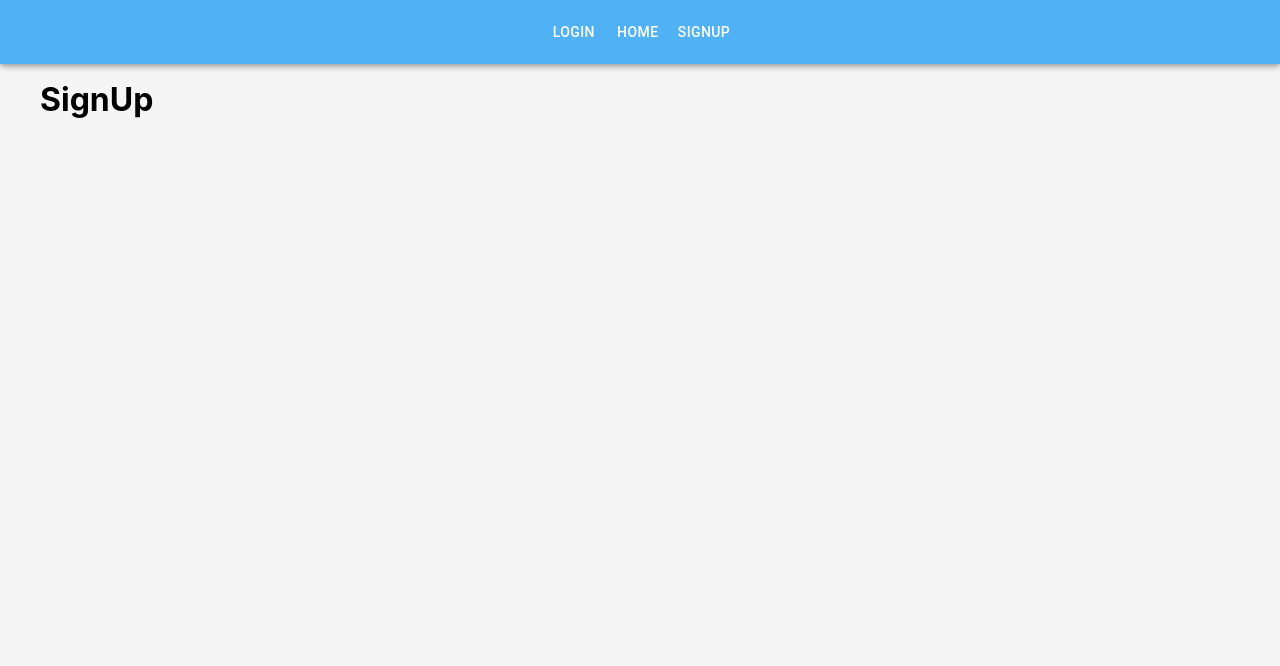
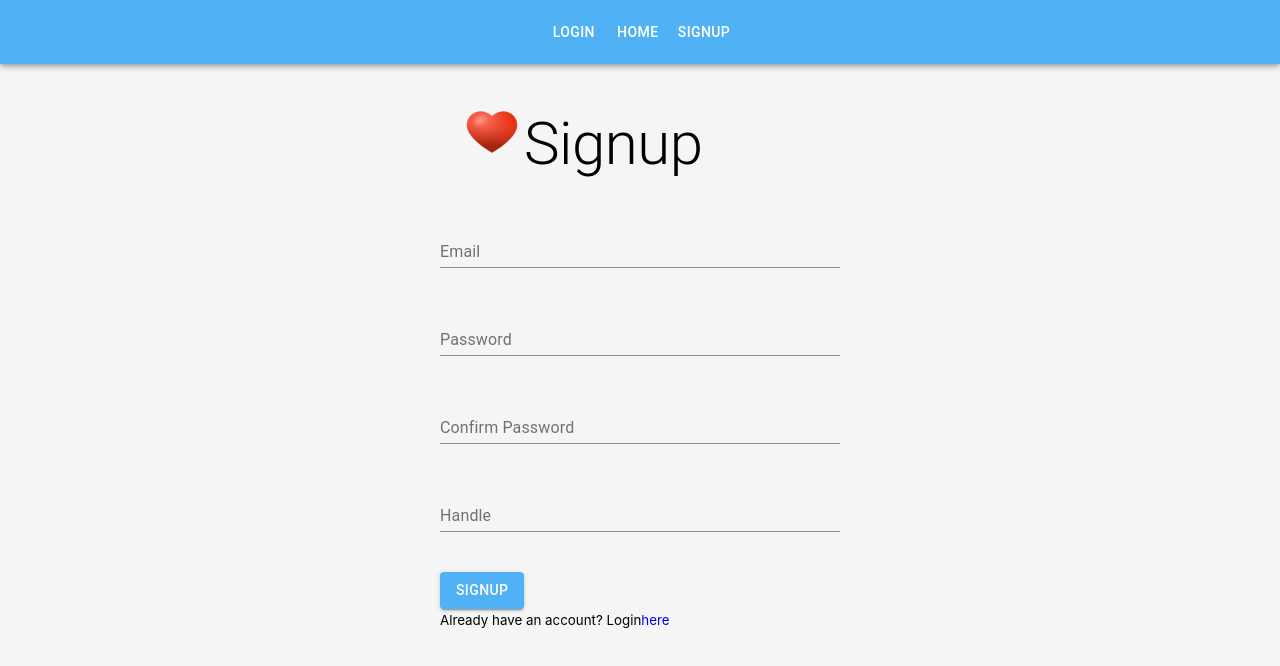
Before and after one commit to keddy406/FBClone-client, a React (Create React App) app in the folder fbclone-client/: page /signup in a window 1280 px wide. Shown: the top 666 px of the page. Built offline with nearby package versions, Linux system fonts and the light colour scheme.

Commit message:
get/store token for signup/login, reorganize theme.js,

```diff
--- a/fbclone-client/package.json
+++ b/fbclone-client/package.json
@@ -9,6 +9,7 @@
     "@testing-library/user-event": "^7.2.1",
     "axios": "^0.19.2",
     "dayjs": "^1.8.27",
+    "jwt-decode": "^2.2.0",
     "react": "^16.13.1",
     "react-dom": "^16.13.1",
     "react-router-dom": "^5.2.0",
--- a/fbclone-client/src/App.js
+++ b/fbclone-client/src/App.js
@@ -1,48 +1,53 @@
 import React, { Component } from "react";
 import { BrowserRouter as Router, Route, Switch } from "react-router-dom";
 import "./App.css";
-import {MuiThemeProvider,createMuiTheme} from '@material-ui/core/styles/';
-
+import { MuiThemeProvider, createMuiTheme } from "@material-ui/core/styles/";
+import jwtDecode from "jwt-decode";
+import themeFile from "./util/theme";
 //Components
 import NavBar from "./components/Navbar";
-
+import AuthRoute from "./util/AuthRoute";
 //Pages
 import home from "./pages/home";
 import login from "./pages/login";
 import signup from "./pages/signup";
 
-const theme = createMuiTheme({
-  palette: {
-    primary: {
-      light: '#8ae4ff',
-      main: '#50b2f4',
-      dark: '#0083c1',
-      contrastText: '#ffffff',
-    },
-    secondary: {
-      light: '#e1684f',
-      main: '#aa3925',
-      dark: '#740000',
-      contrastText: '#ffffff',
-    },
-  },
-    typography:{
-      userNextVariants: true
+const theme = createMuiTheme(themeFile);
+
+let authenticated;
+const token = localStorage.FBIdToken;
+if (token) {
+  const decodeToken = jwtDecode(token);
+  if (decodeToken.exp * 1000 < Date.now()) {
+    window.location.href = "/login";
+    authenticated = false;
+  } else {
+    authenticated = true;
   }
-});
+}
 
 class App extends Component {
   render() {
     return (
-      <MuiThemeProvider theme ={theme}>
+      <MuiThemeProvider theme={theme}>
         <div>
           <Router>
             <NavBar />
             <div className="container">
               <Switch>
                 <Route exact path="/" component={home} />
-              <Route exact path="/signup" component={signup} />
-              <Route exact path="/login" component={login} />
+                <AuthRoute
+                  exact
+                  path="/signup"
+                  component={signup}
+                  authenticated={authenticated}
+                />
+                <AuthRoute
+                  exact
+                  path="/login"
+                  component={login}
+                  authenticated={authenticated}
+                />
               </Switch>
             </div>
           </Router>
--- a/fbclone-client/src/pages/login.js
+++ b/fbclone-client/src/pages/login.js
@@ -1,26 +1,15 @@
 import React, { Component } from "react";
 import { withStyles } from "@material-ui/core/styles";
-import { TextField, Grid, Typography, Button } from "@material-ui/core";
+import { TextField, Grid, Typography, Button, CircularProgress } from "@material-ui/core";
 import PropTypes from "prop-types";
 import AppIcon from "../images/logo.png";
 import axios from "axios";
-const styles = {
-  form: {
-    TextAlign: "center",
-  },
-  image: {
-    margin: "20px auto 20px auto",
-  },
-  pageTitle: {
-    margin: "0 auto 20px auto",
-  },
-  textField: {
-    margin: "20px auto 20px auto",
-  },
-  button: {
-    marginTop: 20,
-  },
-};
+import { Link } from "react-router-dom";
+
+
+const styles =(theme) =>({
+  ...theme.spreadThis
+})
 
 class login extends Component {
   constructor() {
@@ -44,6 +33,7 @@ class login extends Component {
     axios
       .post("/login", userData)
       .then((res) => {
+        localStorage.setItem("FBIdToken", `Bearer ${res.data.token}`);
         console.log(res.data);
         this.setState({
           loading: false,
@@ -51,7 +41,7 @@ class login extends Component {
         this.props.history.push("/");
       })
       .catch((err) => {
-          console.log(err)
+        console.log(err);
         this.setState({
           errors: err.response.data,
           loading: false,
@@ -70,12 +60,12 @@ class login extends Component {
       <Grid container className={classes.form}>
         <Grid item sm />
         <Grid item sm>
-          <img src={AppIcon} alt="Fire" className={classes.image} />
           <Typography variant="h2" className={classes.pageTitle}>
+            <img src={AppIcon} alt="Fire" className={classes.image} />
             Login
           </Typography>
           <form noValidate onSubmit={this.handleSubmit}>
-             <TextField
+            <TextField
               id="email"
               name="email"
               type="email"
@@ -99,14 +89,27 @@ class login extends Component {
               onChange={this.handleChange}
               fullWidth
             />
+            {errors.general && (
+              <Typography variant="body2" className={classes.customError}>
+                {errors.general}
+              </Typography>
+            )}
             <Button
               type="submit"
               variant="contained"
               color="primary"
               className={classes.button}
+              disabled={loading}
             >
               Login
+              {loading && (
+                <CircularProgress size={24} className={classes.progress} />
+              )}
             </Button>
+            <br />
+            <small>
+              don't have an account? Sign up <Link to="/signup">here</Link>
+            </small>
           </form>
         </Grid>
         <Grid item sm />
--- a/fbclone-client/src/pages/signup.js
+++ b/fbclone-client/src/pages/signup.js
@@ -1,13 +1,151 @@
-import React, { Component } from 'react'
+import React, { Component } from "react";
+import { withStyles } from "@material-ui/core/styles";
+import { TextField, Grid, Typography, Button , CircularProgress} from "@material-ui/core";
+import PropTypes from "prop-types";
+import AppIcon from "../images/logo.png";
+import axios from "axios";
+import { Link } from "react-router-dom";
+
+const styles =(theme) =>({
+    ...theme.spreadThis
+  })
 
 class signup extends Component {
-    render() {
-        return (
-            <div>
-                <h1>SignUp</h1>
-            </div>
-        )
-    }
+  constructor() {
+    super();
+    this.state = {
+      email: "",
+      password: "",
+      confirmpassword: "",
+      handle: "",
+      loading: false,
+      errors: {},
+    };
+  }
+  handleSubmit = (event) => {
+    event.preventDefault();
+    this.setState({
+      loading: true,
+    });
+    const newUserData = {
+      email: this.state.email,
+      password: this.state.password,
+      confirmPassword: this.state.confirmPassword,
+      handle: this.state.handle,
+    };
+    axios
+      .post("/signup", newUserData)
+      .then((res) => {
+        console.log(res.data);
+        localStorage.setItem("FBIdToken", `Bearer ${res.data.token}`);
+        this.setState({
+          loading: false,
+        });
+        this.props.history.push("/");
+      })
+      .catch((err) => {
+        console.log(err);
+        this.setState({
+          errors: err.response.data,
+          loading: false,
+        });
+      });
+  };
+  handleChange = (event) => {
+    this.setState({
+      [event.target.name]: event.target.value,
+    });
+  };
+  render() {
+    const { classes } = this.props;
+    const { errors, loading } = this.state;
+    return (
+      <Grid container className={classes.form}>
+        <Grid item sm />
+        <Grid item sm>
+          <Typography variant="h2" className={classes.pageTitle}>
+            <img src={AppIcon} alt="Fire" className={classes.image} />
+            Signup
+          </Typography>
+          <form noValidate onSubmit={this.handleSubmit}>
+            <TextField
+              id="email"
+              name="email"
+              type="email"
+              label="Email"
+              className={classes.textField}
+              helperText={errors.email}
+              error={errors.email ? true : false}
+              value={this.state.email}
+              onChange={this.handleChange}
+              fullWidth
+            />
+            <TextField
+              id="password"
+              name="password"
+              type="password"
+              label="Password"
+              className={classes.textField}
+              helperText={errors.password}
+              error={errors.password ? true : false}
+              value={this.state.password}
+              onChange={this.handleChange}
+              fullWidth
+            />
+            <TextField
+              id="confirmPassword"
+              name="confirmPassword"
+              type="password"
+              label="Confirm Password"
+              className={classes.textField}
+              helperText={errors.confirmPassword}
+              error={errors.confirmPassword ? true : false}
+              value={this.state.confirmPassword}
+              onChange={this.handleChange}
+              fullWidth
+            />
+            <TextField
+              id="handle"
+              name="handle"
+              type="text"
+              label="Handle"
+              className={classes.textField}
+              helperText={errors.handle}
+              error={errors.handle ? true : false}
+              value={this.state.handle}
+              onChange={this.handleChange}
+              fullWidth
+            />
+            {errors.general && (
+              <Typography variant="body2" className={classes.customError}>
+                {errors.general}
+              </Typography>
+            )}
+            <Button
+              type="submit"
+              variant="contained"
+              color="primary"
+              className={classes.button}
+              disabled={loading}
+            >
+              Signup
+              {loading && (
+                <CircularProgress size={24} className={classes.progress} />
+              )}
+            </Button>
+            <br />
+            <small>
+              Already have an account? Login<Link to="/signup">here</Link>
+            </small>
+          </form>
+        </Grid>
+        <Grid item sm />
+      </Grid>
+    );
+  }
 }
 
-export default signup
+signup.propTypes = {
+  classes: PropTypes.object.isRequired,
+};
+export default withStyles(styles)(signup);
--- /dev/null
+++ b/fbclone-client/src/util/AuthRoute.js
@@ -0,0 +1,11 @@
+import React from "react";
+import {Route, Redirect} from 'react-router-dom';
+const AuthRoute = ({component: Component, authenticated, ...rest}) => (
+    <Route
+    {...rest}
+    render={(props)=>authenticated === true ?<Redirect to="/" /> : <Component {...props}/>
+}
+/>
+);
+
+export default AuthRoute
--- /dev/null
+++ b/fbclone-client/src/util/theme.js
@@ -0,0 +1,47 @@
+export default {
+    palette: {
+      primary: {
+        light: "#8ae4ff",
+        main: "#50b2f4",
+        dark: "#0083c1",
+        contrastText: "#ffffff",
+      },
+      secondary: {
+        light: "#e1684f",
+        main: "#aa3925",
+        dark: "#740000",
+        contrastText: "#ffffff",
+      },
+    },
+    spreadThis: {
+      typography: {
+        userNextVariants: true,
+      },
+      form: {
+        TextAlign: "center",
+      },
+      image: {
+        margin: "20px auto 0 auto",
+        height: 64,
+      },
+      pageTitle: {
+        margin: "0 20px 20px 20px",
+        TextAlign: "center",
+      },
+      textField: {
+        margin: "20px auto 20px auto",
+      },
+      button: {
+        marginTop: 20,
+        postition: "relative",
+      },
+      customError: {
+        color: "red",
+        fontSize: "0.8rem",
+        marginTop: "10px",
+      },
+      progress: {
+        postition: "absolute",
+      },
+    },
+  }
```
Also changed, not shown: fbclone-client/src/images/logo.png (added), 1 other file (tests, documents, lock files or other folders). Lines whose indentation alone changed are shown as unchanged.
